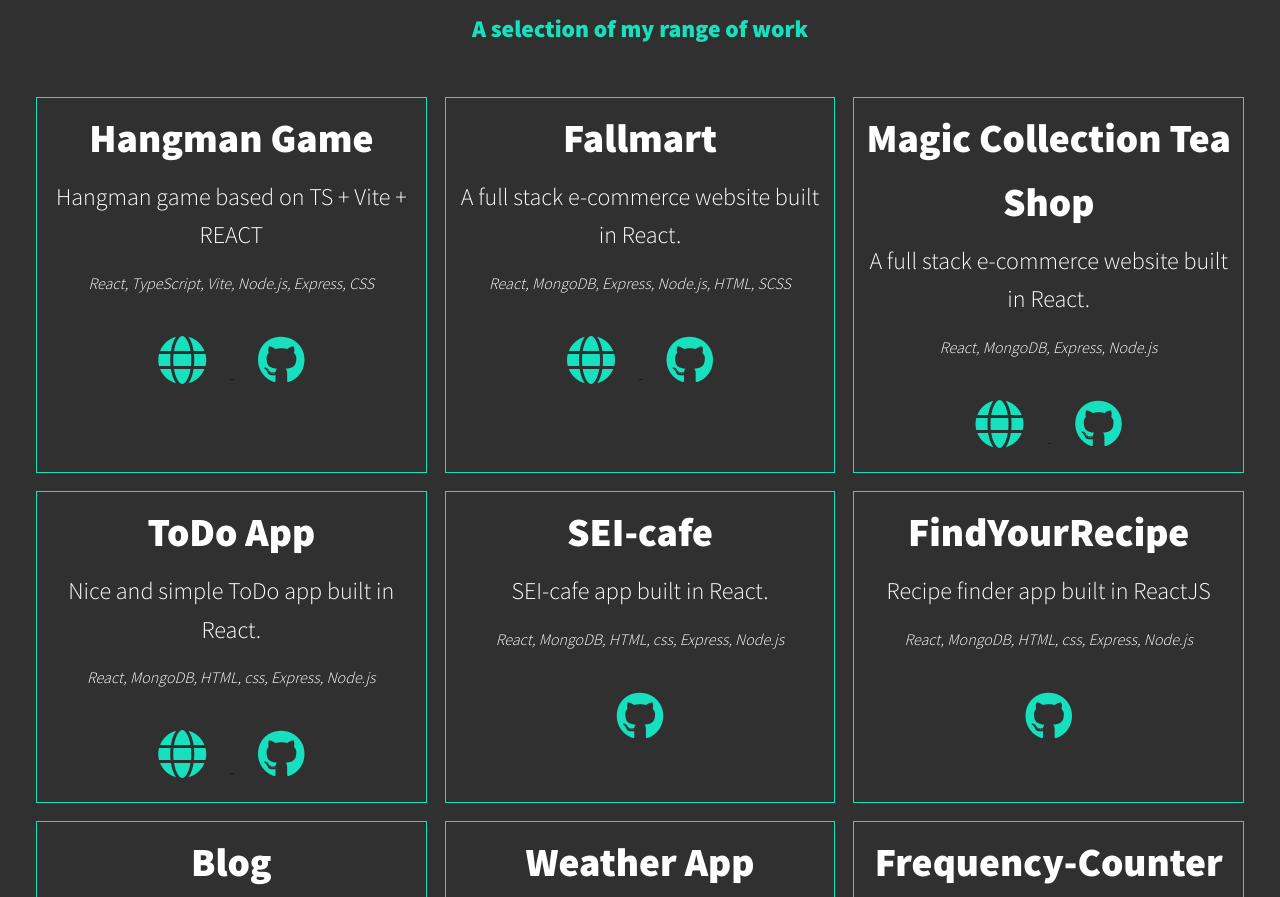
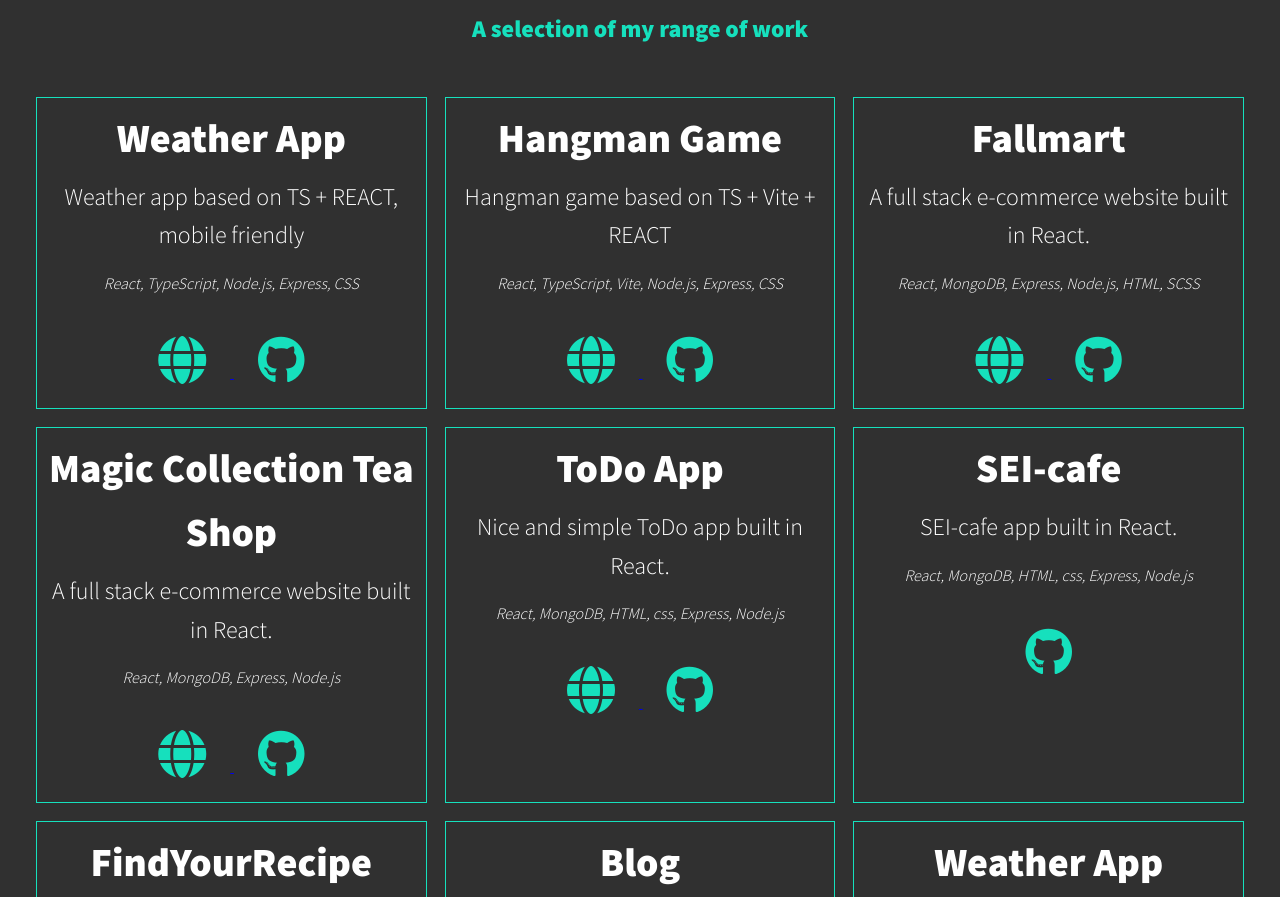
Before and after one commit to MaxOgnenoi/Portfolio, a plain HTML site: page index.html in a window 1280 px wide. Shown: the part 2447-3344 px from the top of the page. Drawn offline with nearby package versions, Linux system fonts and the light colour scheme.

Commit message:
addind new item

```diff
--- a/index.html
+++ b/index.html
@@ -116,7 +116,19 @@
         <p class="section__subtitle section__subtitle--work">A selection of my range of work</p>
 
         <div class="portfolio">
-
+            <!-- Portfolio item -->
+            <div class="item">
+                <p class="project">Weather App</p>
+                <p class="description">Weather app based on TS + REACT, mobile friendly</p>
+                <p class="tools">React, TypeScript, Node.js, Express, CSS</p>
+                <a class="web" href="https://weather.maxognenoi.me/">
+                    <i class="fas fa-globe"></i>
+                </a>
+                <a class="git" href="https://github.com/MaxOgnenoi/hangman.git">
+                    <i class="fa-brands fa-github"></i>
+                </a>
+            </div>
+            <!-- Portfolio item -->
             <div class="item">
                 <p class="project">Hangman Game</p>
                 <p class="description">Hangman game based on TS + Vite + REACT</p>
```
